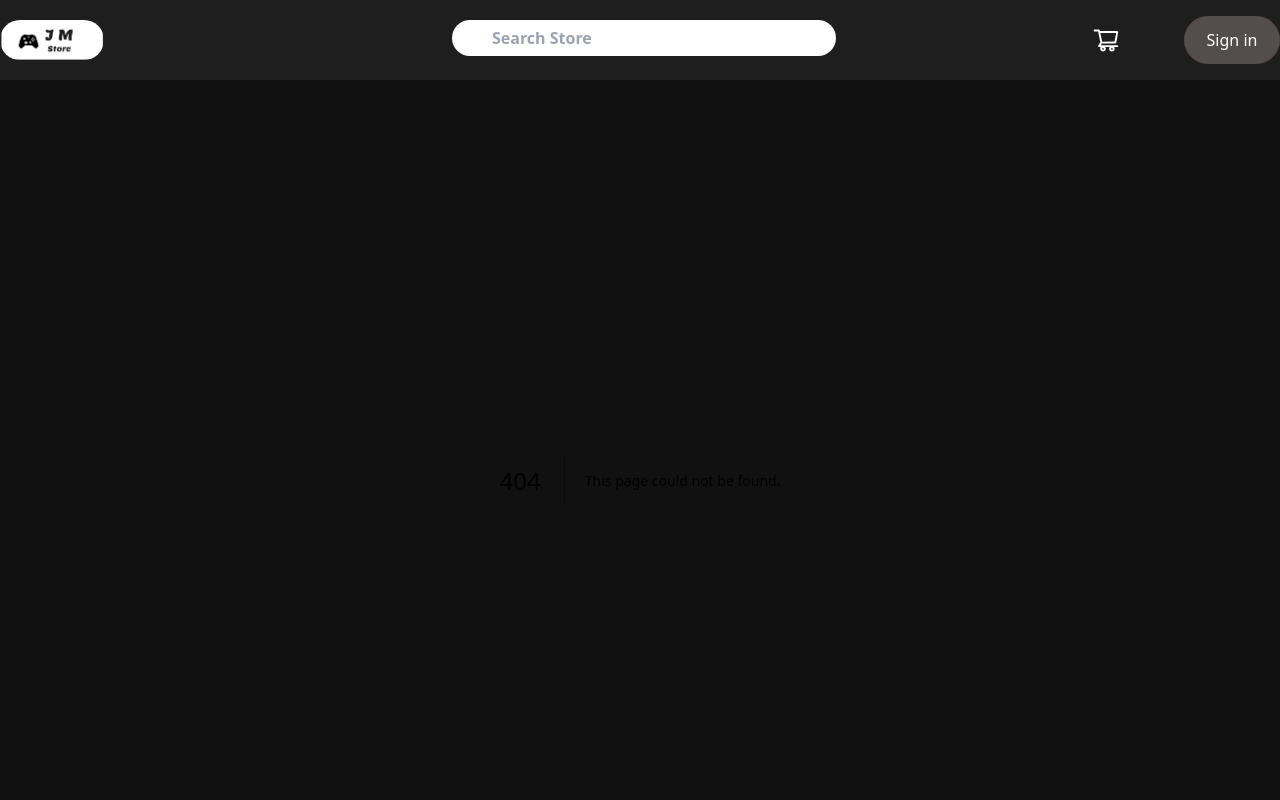
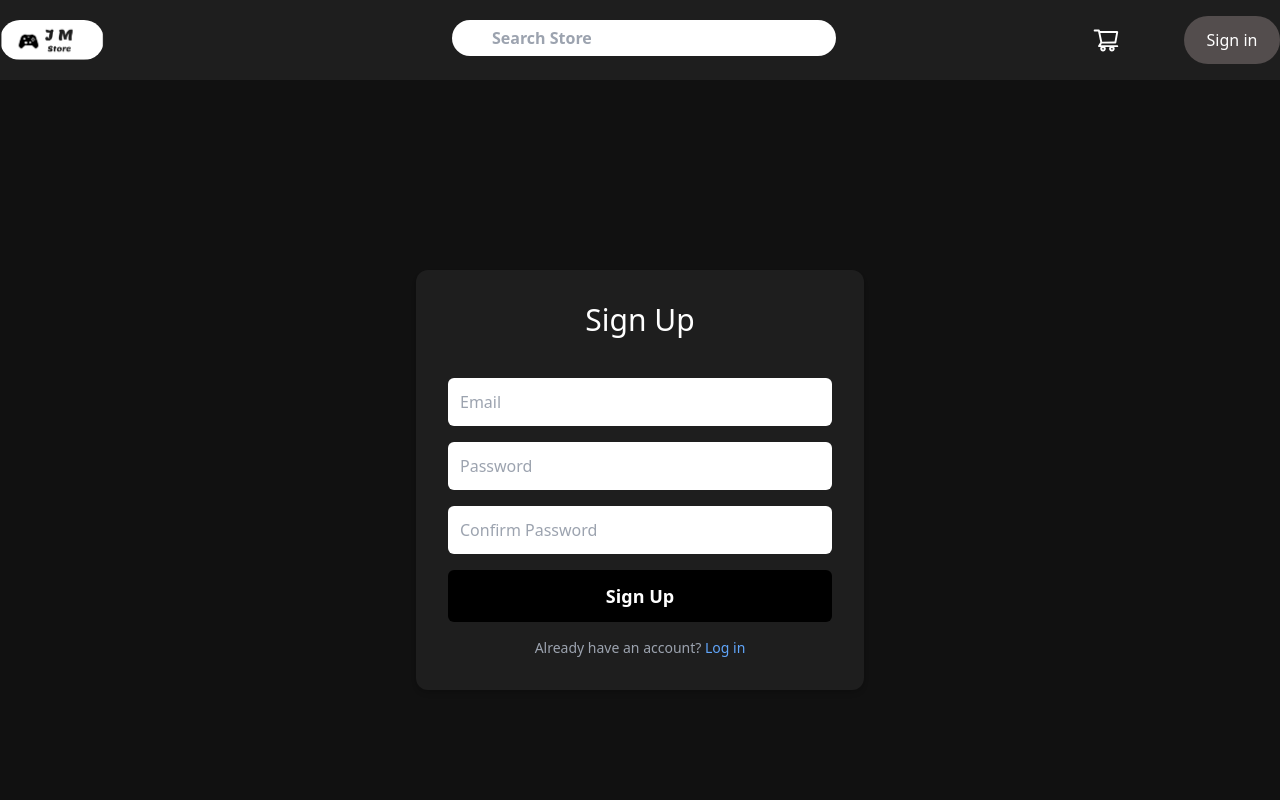
Before and after one commit to pranvking/jms-store, a Next.js app: page /signup in a window 1280 px wide. Before the commit this address had no page. Shown: the top 800 px of the page. Built offline with nearby package versions, Linux system fonts and the light colour scheme.

Commit message:
Finished back end

```diff
--- a/package.json
+++ b/package.json
@@ -9,6 +9,7 @@
     "lint": "next lint"
   },
   "dependencies": {
+    "axios": "^1.10.0",
     "embla-carousel-autoplay": "^8.6.0",
     "embla-carousel-react": "^8.6.0",
     "next": "^15.1.6",
--- a/src/app/component/navbar/signin.js
+++ b/src/app/component/navbar/signin.js
@@ -1,8 +1,9 @@
+import Link from 'next/link'
 import React from 'react'
 const Signin = () => {
   return (
     <div>
-        <button className=' bg-signin px-3 py-3 rounded-full text-white w-24 justify-center relative'>Sign in</button>
+        <Link href="/signup"><button className=' bg-signin px-3 py-3 rounded-full text-white w-24 justify-center relative'>Sign in</button></Link>
     </div>
 )
 }
--- a/src/app/page.js
+++ b/src/app/page.js
@@ -11,7 +11,7 @@ export default function Home() {
     <div>
       <div>
       </div>
-      <div class="flex text-white gap-10 pl-[138px] py-2 ml-6 mt-7 mb-7">
+      <div className="flex text-white gap-10 pl-[138px] py-2 ml-6 mt-7 mb-7">
         <Link href="/discovery">Discovery</Link>
         <Link href="/browser">Browser</Link>
         <Link href="/news">News</Link>
--- a/src/app/signin/page.js
+++ b/src/app/signin/page.js
@@ -1,10 +1,61 @@
-import React from 'react'
-import Link from "next/link"
-const signin = () => {
-    return (
-        <dev>
+'use client';
 
-        </dev>
-    )
-}
-export default signin;
+import { useRouter } from 'next/navigation';
+import React, { useState } from 'react';
+import Link from 'next/link';
+import axios from 'axios';
+
+
+
+const LoginPage = () => {
+  const [email, setEmail] = useState('');
+  const [password, setPassword] = useState('');
+  const [error, setError] = useState('');
+const comehere =() => {
+  router.push('/discovery');
+};
+
+  return (
+    <div className="min-h-screen bg-backGround flex flex-col items-center justify-center p-6">
+      <form
+        onChange={comehere}
+        className="bg-navBar p-8 rounded-xl shadow-md w-full max-w-md space-y-4"
+      >
+        <h1 className="text-white text-3xl font-sans mb-6 text-center">Log In</h1>
+
+        <input
+          type="email"
+          placeholder="Email"
+          value={email}
+          onChange={(e) => setEmail(e.target.value)}
+          className="w-full p-3 rounded-md bg-white text-navBar focus:outline-none"
+        />
+        <input
+          type="password"
+          placeholder="Password"
+          value={password}
+          onChange={(e) => setPassword(e.target.value)}
+          className="w-full p-3 rounded-md bg-white text-navBar placeholder-gray-400 focus:outline-none"
+        />
+
+        {error && <p className="text-red-500 text-sm">{error}</p>}
+
+        <button
+          type="submit"
+          className="w-full bg-black text-white text-lg py-3 rounded-md font-semibold transition"
+        >
+          Log In
+        </button>
+
+        <p className="text-gray-400 text-sm text-center">
+          Don’t have an account?{' '}
+          <Link href="/signup" className="text-blue-400 hover:underline">
+            Sign up
+          </Link>
+        </p>
+      </form>
+    </div>
+  );
+};
+
+export default LoginPage;
--- /dev/null
+++ b/src/app/signup/page.js
@@ -0,0 +1,101 @@
+// Signup Page Component
+'use client';
+import axios from 'axios';
+import { useState } from 'react';
+import { useRouter } from 'next/navigation';
+import Link from 'next/link';
+
+const Signup = () => {
+  const [email, setEmail] = useState('');
+  const [password, setPassword] = useState('');
+  const [confirmPassword, setConfirmPassword] = useState('');
+  const [error, setError] = useState('');
+
+  const router = useRouter();
+
+  const handleSubmit = async (e) => {
+    e.preventDefault();
+
+    if (!email || !password || !confirmPassword) {
+      setError('Please fill in all fields');
+      return;
+    }
+
+    if (password !== confirmPassword) {
+      setError('Passwords do not match');
+      return;
+    }
+
+    try {
+      const res = await axios.post('http://127.0.0.1:8000/api/register/', {
+        email,
+        password,
+      });
+
+      if (res.status === 201) {
+        router.push('/signin');
+      }
+    } catch (err) {
+      console.error('Signup error:', err.response?.data || err.message);
+      setError(
+        err.response?.data?.error || 'Signup failed. Please check your credentials.'
+      );
+    }
+  };
+
+  return (
+    <div className="min-h-screen bg-backGround flex flex-col items-center justify-center p-6">
+      <form
+        onSubmit={handleSubmit}
+        className="bg-navBar p-8 rounded-xl shadow-md w-full max-w-md space-y-4"
+      >
+        <h1 className="text-white text-3xl font-sans mb-6 text-center">Sign Up</h1>
+
+        <input
+          type="email"
+          placeholder="Email"
+          value={email}
+          onChange={(e) => setEmail(e.target.value)}
+          className="w-full p-3 rounded-md bg-white text-navBar placeholder-gray-400 focus:outline-none"
+          aria-label="Email"
+        />
+
+        <input
+          type="password"
+          placeholder="Password"
+          value={password}
+          onChange={(e) => setPassword(e.target.value)}
+          className="w-full p-3 rounded-md bg-white text-navBar placeholder-gray-400 focus:outline-none"
+          aria-label="Password"
+        />
+
+        <input
+          type="password"
+          placeholder="Confirm Password"
+          value={confirmPassword}
+          onChange={(e) => setConfirmPassword(e.target.value)}
+          className="w-full p-3 rounded-md bg-white text-navBar placeholder-gray-400 focus:outline-none"
+          aria-label="Confirm Password"
+        />
+
+        {error && <p className="text-red-500 text-sm">{error}</p>}
+
+        <button
+          type="submit"
+          className="w-full bg-black text-white py-3 rounded-md font-semibold text-lg transition"
+        >
+          Sign Up
+        </button>
+
+        <p className="text-gray-400 text-sm text-center">
+          Already have an account?{' '}
+          <Link href="/signin" className="text-blue-400 hover:underline">
+            Log in
+          </Link>
+        </p>
+      </form>
+    </div>
+  );
+};
+
+export default Signup;
```
Also changed, not shown: 1 other file (tests, documents, lock files or other folders).
